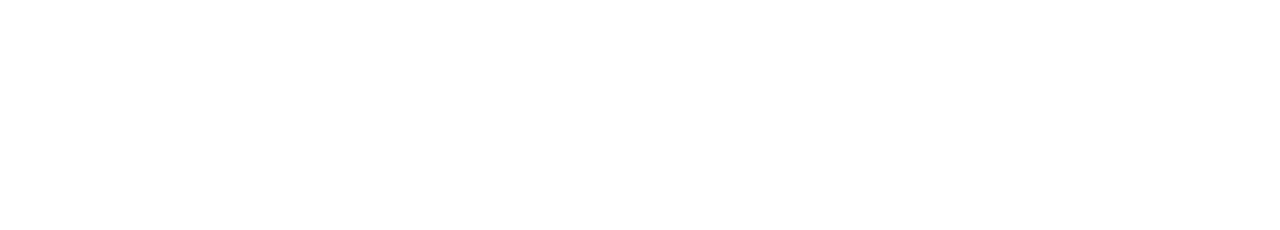
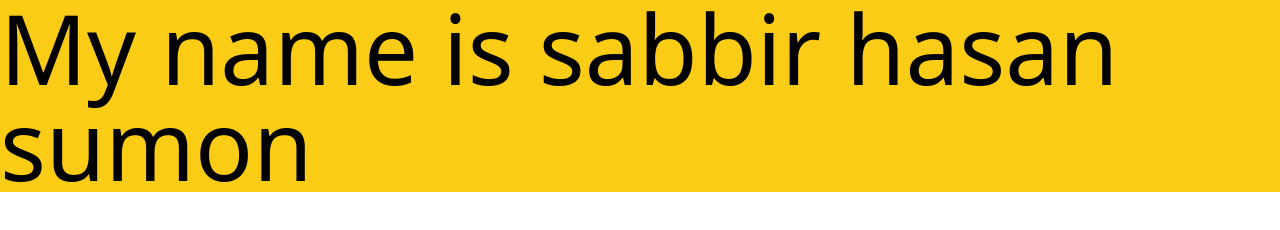
Before and after one commit to sabbir6230/penguin-fashion-resources, a plain HTML site: page index.html in a window 1280 px wide. Drawn offline with nearby package versions, Linux system fonts and the light colour scheme.

Commit message:
added the css fremwork

```diff
--- a/index.html
+++ b/index.html
@@ -4,8 +4,9 @@
     <meta charset="UTF-8">
     <meta name="viewport" content="width=device-width, initial-scale=1.0">
     <title>Tilwind Css Projects</title>
+    <script src="https://cdn.tailwindcss.com"></script>
 </head>
 <body>
-
+    <h1 class="bg-yellow-400 text-8xl">My name is sabbir hasan sumon</h1>
 </body>
 </html>
```
